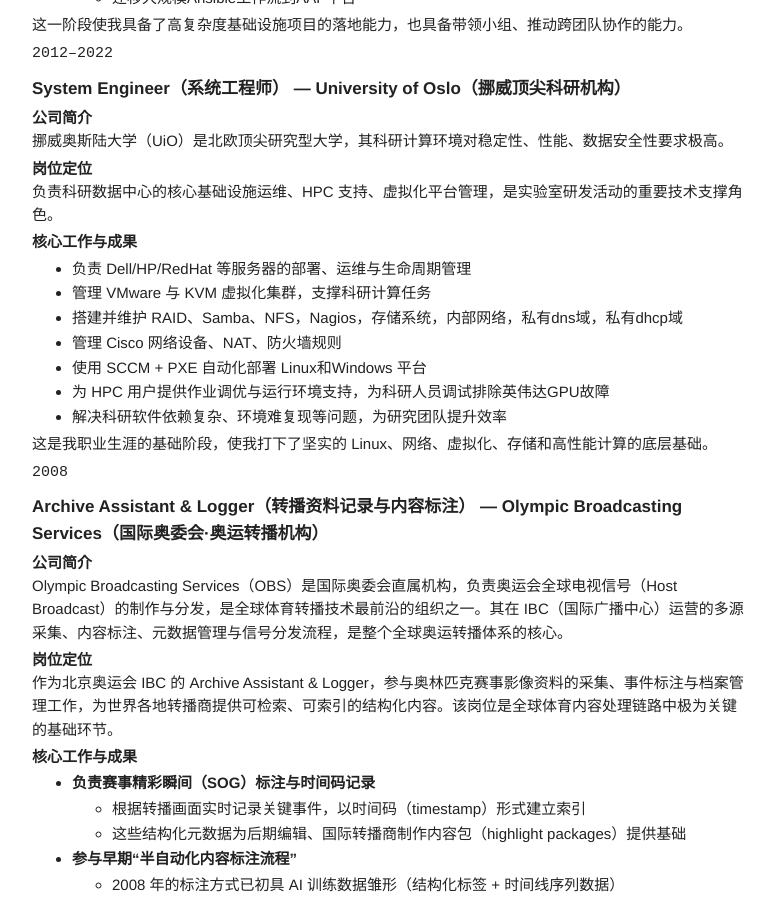
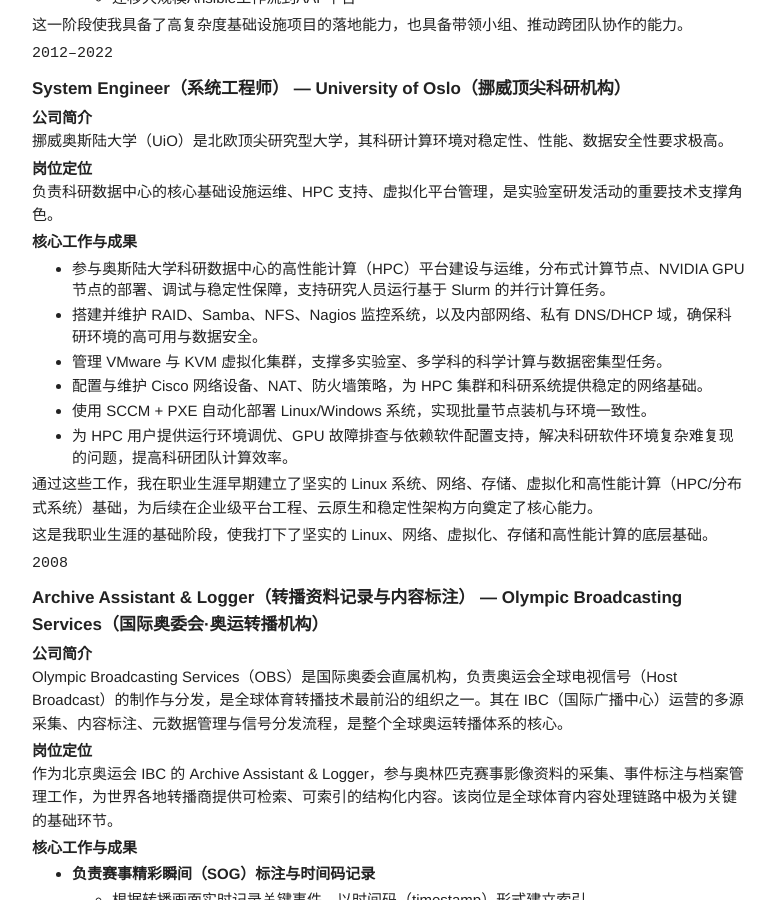
Before and after one commit to gcccheng/wugui, a Jekyll site: the page built from index.md, in a window 1280 px wide and 900 px high, scrolled down 2987 px. Shown: the whole window, without its empty margins (118-893 px from the left). Built offline with Jekyll 4.4.1, drawn with Linux system fonts in a browser that asks for light colours.

Commit message:
Update index.md

```diff
--- a/index.md
+++ b/index.md
@@ -152,13 +152,15 @@ Sopra Steria 是欧洲 Top 10 的大型咨询与 IT 服务集团，为政府、
 
 **核心工作与成果**
 
-- 负责 Dell/HP/RedHat 等服务器的部署、运维与生命周期管理
-- 管理 VMware 与 KVM 虚拟化集群，支撑科研计算任务
-- 搭建并维护 RAID、Samba、NFS，Nagios，存储系统，内部网络，私有dns域，私有dhcp域
-- 管理 Cisco 网络设备、NAT、防火墙规则
-- 使用 SCCM + PXE 自动化部署 Linux和Windows 平台
-- 为 HPC 用户提供作业调优与运行环境支持，为科研人员调试排除英伟达GPU故障
-- 解决科研软件依赖复杂、环境难复现等问题，为研究团队提升效率
+- 参与奥斯陆大学科研数据中心的高性能计算（HPC）平台建设与运维，分布式计算节点、NVIDIA GPU 节点的部署、调试与稳定性保障，支持研究人员运行基于 Slurm 的并行计算任务。
+- 搭建并维护 RAID、Samba、NFS、Nagios 监控系统，以及内部网络、私有 DNS/DHCP 域，确保科研环境的高可用与数据安全。
+- 管理 VMware 与 KVM 虚拟化集群，支撑多实验室、多学科的科学计算与数据密集型任务。
+- 配置与维护 Cisco 网络设备、NAT、防火墙策略，为 HPC 集群和科研系统提供稳定的网络基础。
+- 使用 SCCM + PXE 自动化部署 Linux/Windows 系统，实现批量节点装机与环境一致性。
+- 为 HPC 用户提供运行环境调优、GPU 故障排查与依赖软件配置支持，解决科研软件环境复杂难复现的问题，提高科研团队计算效率。
+
+通过这些工作，我在职业生涯早期建立了坚实的 Linux 系统、网络、存储、虚拟化和高性能计算（HPC/分布式系统）基础，为后续在企业级平台工程、云原生和稳定性架构方向奠定了核心能力。
+
 
 这是我职业生涯的基础阶段，使我打下了坚实的 Linux、网络、虚拟化、存储和高性能计算的底层基础。
 
```
